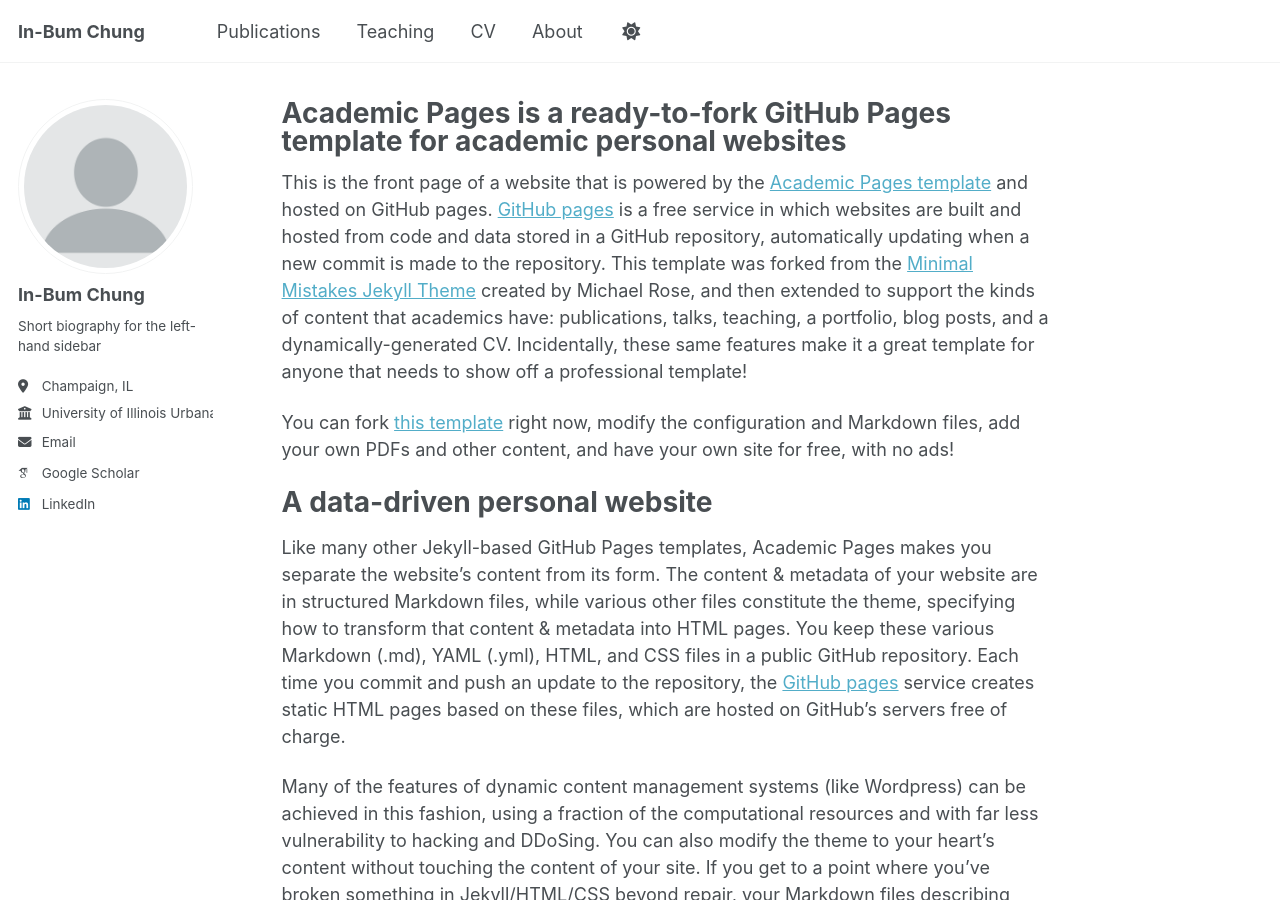
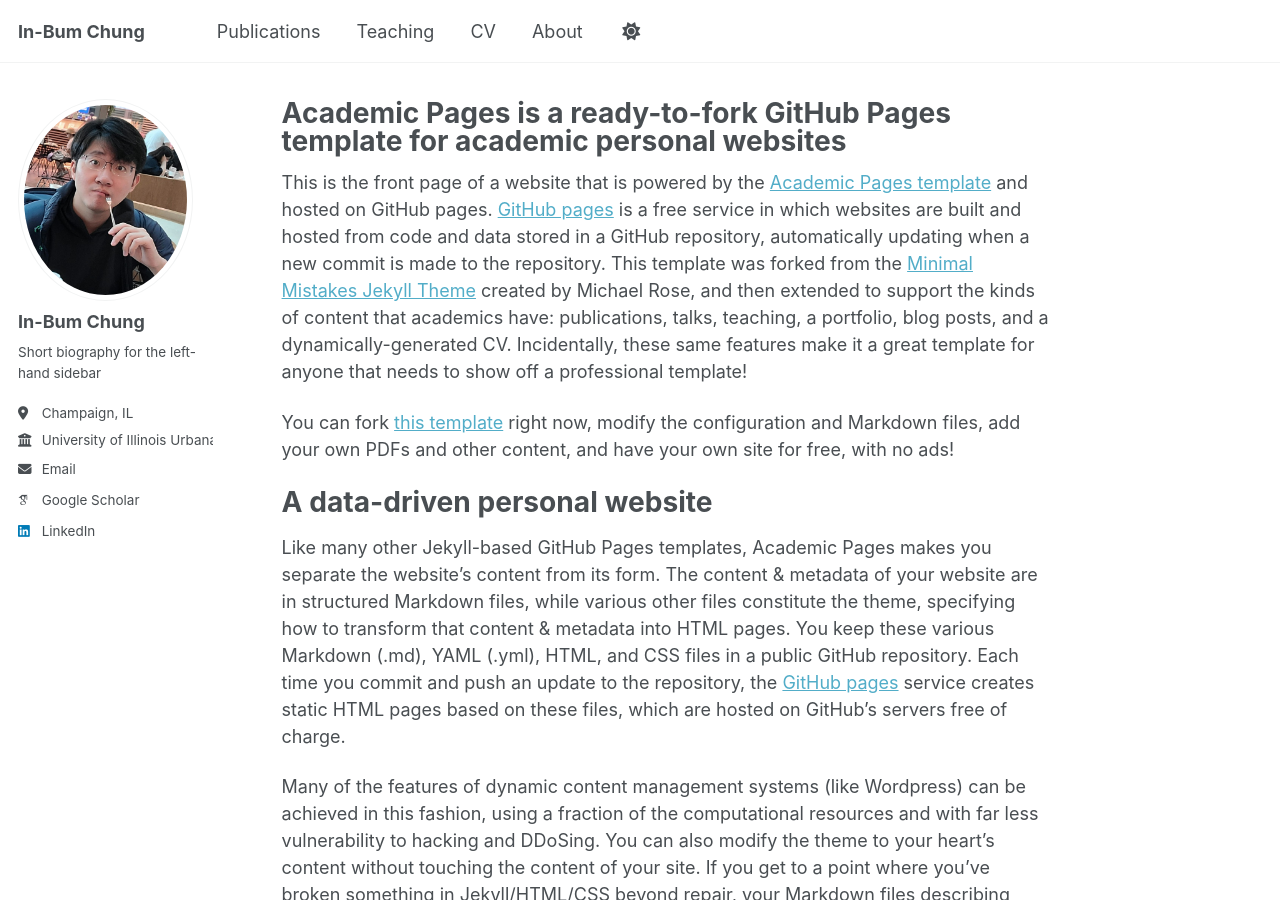
Before and after one commit to IBChung/IBChung.github.io, a Jekyll site: the page built from _pages/about.md, in a window 1280 px wide and 900 px high. Built offline with Jekyll 4.4.1, drawn with Linux system fonts in a browser that asks for light colours; some web fonts are replaced; a script that is not in the unit is left out.

Commit message:
Update _config.yml

```diff
--- a/_config.yml
+++ b/_config.yml
@@ -22,7 +22,7 @@ repository               : "IBChung/IBChung.github.io"
 #               Additional customization can be done by editing /_includes/author-profile.html
 author:
   # Biographic information
-  avatar           : "profile.png"
+  avatar           : "profile_fork.png"
   name             : "In-Bum Chung"
   pronouns         : # example: "she/her"
   bio              : "Short biography for the left-hand sidebar"
```
